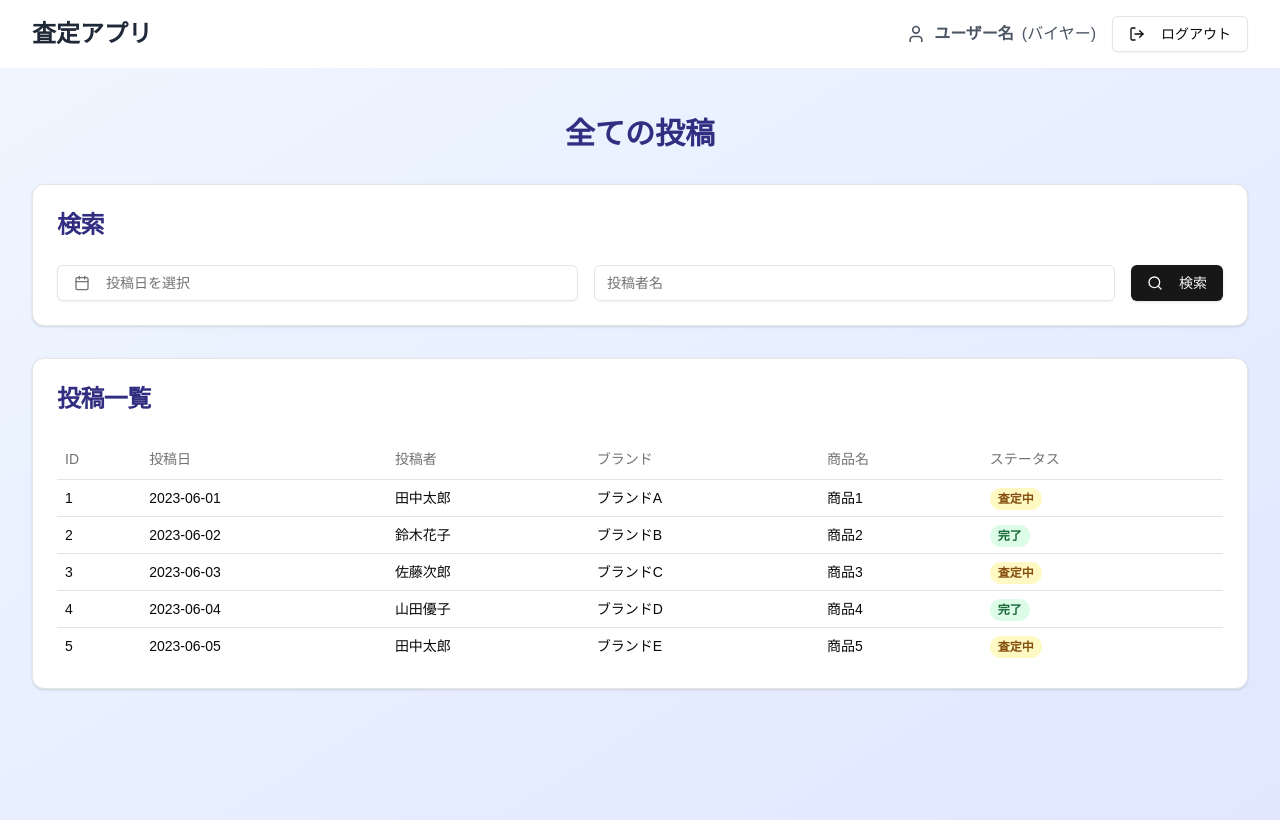
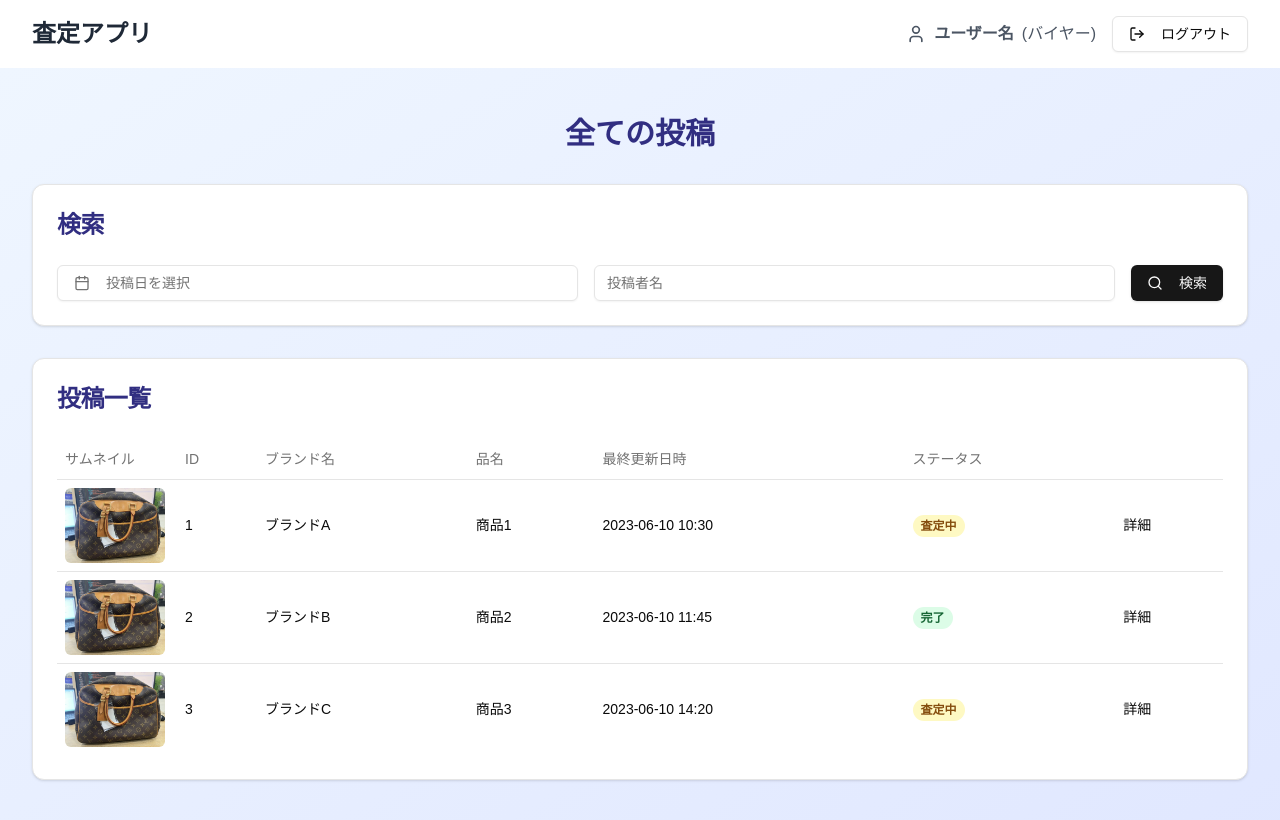
Before and after one commit to TadanobuTokiwa/appraisal-app, a Next.js app: page /all-posts in a window 1280 px wide. Shown: the top 820 px of the page. Built offline with nearby package versions, Linux system fonts and the light colour scheme.

Commit message:
homeページ、all-postsページのファイル分割

```diff
--- a/src/app/all-posts/page.tsx
+++ b/src/app/all-posts/page.tsx
@@ -4,35 +4,20 @@ import { useState } from 'react'
 import { Card, CardContent, CardHeader, CardTitle } from "@/components/ui/card"
 import { Input } from "@/components/ui/input"
 import { Button } from "@/components/ui/button"
-import { Table, TableBody, TableCell, TableHead, TableHeader, TableRow } from "@/components/ui/table"
 import { Calendar as CalendarIcon, Search } from 'lucide-react'
 import { format } from "date-fns"
 import { Calendar } from "@/components/ui/calendar"
 import { Popover, PopoverContent, PopoverTrigger } from "@/components/ui/popover"
 import { cn } from "@/lib/utils"
 import Header from '@/features/components/Header'
-
-// Dummy data for demonstration
-const allPosts = [
-    { id: 1, date: '2023-06-01', poster: '田中太郎', brand: 'ブランドA', itemName: '商品1', status: '査定中' },
-    { id: 2, date: '2023-06-02', poster: '鈴木花子', brand: 'ブランドB', itemName: '商品2', status: '完了' },
-    { id: 3, date: '2023-06-03', poster: '佐藤次郎', brand: 'ブランドC', itemName: '商品3', status: '査定中' },
-    { id: 4, date: '2023-06-04', poster: '山田優子', brand: 'ブランドD', itemName: '商品4', status: '完了' },
-    { id: 5, date: '2023-06-05', poster: '田中太郎', brand: 'ブランドE', itemName: '商品5', status: '査定中' },
-]
+import ItemsList from '@/features/ItemsList'
 
 export default function AllPosts() {
     const [searchDate, setSearchDate] = useState<Date | undefined>()
     const [searchPoster, setSearchPoster] = useState("")
-    const [filteredPosts, setFilteredPosts] = useState(allPosts)
 
     const handleSearch = () => {
-        const filtered = allPosts.filter(post => {
-            const dateMatch = !searchDate || post.date === format(searchDate, "yyyy-MM-dd")
-            const posterMatch = !searchPoster || post.poster.includes(searchPoster)
-            return dateMatch && posterMatch
-        })
-        setFilteredPosts(filtered)
+        // 処理を記入
     }
 
     return (
@@ -90,38 +75,7 @@ export default function AllPosts() {
                             <CardTitle className="text-2xl font-bold text-indigo-900">投稿一覧</CardTitle>
                         </CardHeader>
                         <CardContent>
-                            <div className="overflow-x-auto">
-                            <Table>
-                                <TableHeader>
-                                <TableRow>
-                                    <TableHead>ID</TableHead>
-                                    <TableHead>投稿日</TableHead>
-                                    <TableHead>投稿者</TableHead>
-                                    <TableHead>ブランド</TableHead>
-                                    <TableHead>商品名</TableHead>
-                                    <TableHead>ステータス</TableHead>
-                                </TableRow>
-                                </TableHeader>
-                                <TableBody>
-                                {filteredPosts.map((post) => (
-                                    <TableRow key={post.id}>
-                                    <TableCell>{post.id}</TableCell>
-                                    <TableCell>{post.date}</TableCell>
-                                    <TableCell>{post.poster}</TableCell>
-                                    <TableCell>{post.brand}</TableCell>
-                                    <TableCell>{post.itemName}</TableCell>
-                                    <TableCell>
-                                        <span className={`px-2 py-1 rounded-full text-xs font-semibold ${
-                                        post.status === '完了' ? 'bg-green-100 text-green-800' : 'bg-yellow-100 text-yellow-800'
-                                        }`}>
-                                        {post.status}
-                                        </span>
-                                    </TableCell>
-                                    </TableRow>
-                                ))}
-                                </TableBody>
-                            </Table>
-                            </div>
+                            <ItemsList />
                         </CardContent>
                     </Card>
                 </div>
--- a/src/app/buyer/Home/page.tsx
+++ b/src/app/buyer/Home/page.tsx
@@ -1,17 +1,8 @@
 import Link from 'next/link'
-import Image from 'next/image'
 import { Card, CardContent, CardHeader, CardTitle } from "@/components/ui/card"
-import { Table, TableBody, TableCell, TableHead, TableHeader, TableRow } from "@/components/ui/table"
 import { ListPlus, Eye, ArrowRight } from 'lucide-react'
 import Header from '@/features/components/Header'
-import image from '@/public/images/IMG_0044.jpeg'
-
-// 仮のデータ
-const todaysPosts = [
-    { id: 1, brand: 'ブランドA', itemName: '商品1', lastUpdated: '2023-06-10 10:30', status: '査定中', thumbnail: image },
-    { id: 2, brand: 'ブランドB', itemName: '商品2', lastUpdated: '2023-06-10 11:45', status: '完了', thumbnail: image },
-    { id: 3, brand: 'ブランドC', itemName: '商品3', lastUpdated: '2023-06-10 14:20', status: '査定中', thumbnail: image },
-]
+import ItemsList from '@/features/ItemsList'
 
 export default function MenuScreen() {
     return (
@@ -48,48 +39,7 @@ export default function MenuScreen() {
                 <CardTitle className="text-2xl font-bold text-indigo-900">本日の 田中 さんの投稿</CardTitle>
             </CardHeader>
             <CardContent>
-                <div className="overflow-x-auto -mx-6 px-6">
-                <Table>
-                    <TableHeader>
-                    <TableRow>
-                        <TableHead className="w-[120px]">サムネイル</TableHead>
-                        <TableHead className="w-[80px]">ID</TableHead>
-                        <TableHead>ブランド名</TableHead>
-                        <TableHead>品名</TableHead>
-                        <TableHead>最終更新日時</TableHead>
-                        <TableHead>ステータス</TableHead>
-                        <TableHead></TableHead>
-                    </TableRow>
-                    </TableHeader>
-                    <TableBody>
-                    {todaysPosts.map((post) => (
-                        <TableRow key={post.id}>
-                        <TableCell>
-                            <Image
-                            src={post.thumbnail}
-                            alt={`${post.itemName} のサムネイル`}
-                            width={100}
-                            height={100}
-                            className="rounded-md object-cover"
-                            />
-                        </TableCell>
-                        <TableCell className="font-medium">{post.id}</TableCell>
-                        <TableCell>{post.brand}</TableCell>
-                        <TableCell>{post.itemName}</TableCell>
-                        <TableCell>{post.lastUpdated}</TableCell>
-                        <TableCell>
-                            <span className={`px-2 py-1 rounded-full text-xs font-semibold ${
-                            post.status === '完了' ? 'bg-green-100 text-green-800' : 'bg-yellow-100 text-yellow-800'
-                            }`}>
-                            {post.status}
-                            </span>
-                        </TableCell>
-                        <TableCell><a href={`/item-detail/${post.id}`}>詳細</a></TableCell>
-                        </TableRow>
-                    ))}
-                    </TableBody>
-                </Table>
-                </div>
+                <ItemsList />
             </CardContent>
             </Card>
         </div>
--- a/src/app/item-detail/[id]/page.tsx
+++ b/src/app/item-detail/[id]/page.tsx
@@ -1,6 +1,6 @@
 import Header from '@/features/components/Header'
 import ChatCard from '@/features/components/item-detail/ChatCard'
-import ItemInfo from '@/features/components/item-detail/itemInfo'
+import ItemInfo from '@/features/components/item-detail/ItemInfo'
 
 export default function AssessmentDetail() {
     return (
--- /dev/null
+++ b/src/features/ItemsList.tsx
@@ -0,0 +1,59 @@
+import Image from 'next/image'
+import { Table, TableBody, TableCell, TableHead, TableHeader, TableRow } from "@/components/ui/table"
+import image from '@/public/images/IMG_0044.jpeg'
+
+// 仮のデータ
+const todaysPosts = [
+    { id: 1, brand: 'ブランドA', itemName: '商品1', lastUpdated: '2023-06-10 10:30', status: '査定中', thumbnail: image },
+    { id: 2, brand: 'ブランドB', itemName: '商品2', lastUpdated: '2023-06-10 11:45', status: '完了', thumbnail: image },
+    { id: 3, brand: 'ブランドC', itemName: '商品3', lastUpdated: '2023-06-10 14:20', status: '査定中', thumbnail: image },
+]
+
+const ItemsList = () => {
+    return (
+        <div className="overflow-x-auto -mx-6 px-6">
+            <Table>
+                <TableHeader>
+                    <TableRow>
+                        <TableHead className="w-[120px]">サムネイル</TableHead>
+                        <TableHead className="w-[80px]">ID</TableHead>
+                        <TableHead>ブランド名</TableHead>
+                        <TableHead>品名</TableHead>
+                        <TableHead>最終更新日時</TableHead>
+                        <TableHead>ステータス</TableHead>
+                        <TableHead></TableHead>
+                    </TableRow>
+                </TableHeader>
+                <TableBody>
+                    {todaysPosts.map((post) => (
+                        <TableRow key={post.id}>
+                        <TableCell>
+                            <Image
+                            src={post.thumbnail}
+                            alt={`${post.itemName} のサムネイル`}
+                            width={100}
+                            height={100}
+                            className="rounded-md object-cover"
+                            />
+                        </TableCell>
+                        <TableCell className="font-medium">{post.id}</TableCell>
+                        <TableCell>{post.brand}</TableCell>
+                        <TableCell>{post.itemName}</TableCell>
+                        <TableCell>{post.lastUpdated}</TableCell>
+                        <TableCell>
+                            <span className={`px-2 py-1 rounded-full text-xs font-semibold ${
+                            post.status === '完了' ? 'bg-green-100 text-green-800' : 'bg-yellow-100 text-yellow-800'
+                            }`}>
+                            {post.status}
+                            </span>
+                        </TableCell>
+                        <TableCell><a href={`/item-detail/${post.id}`}>詳細</a></TableCell>
+                        </TableRow>
+                    ))}
+                </TableBody>
+            </Table>
+        </div>
+    )
+}
+
+export default ItemsList
```
